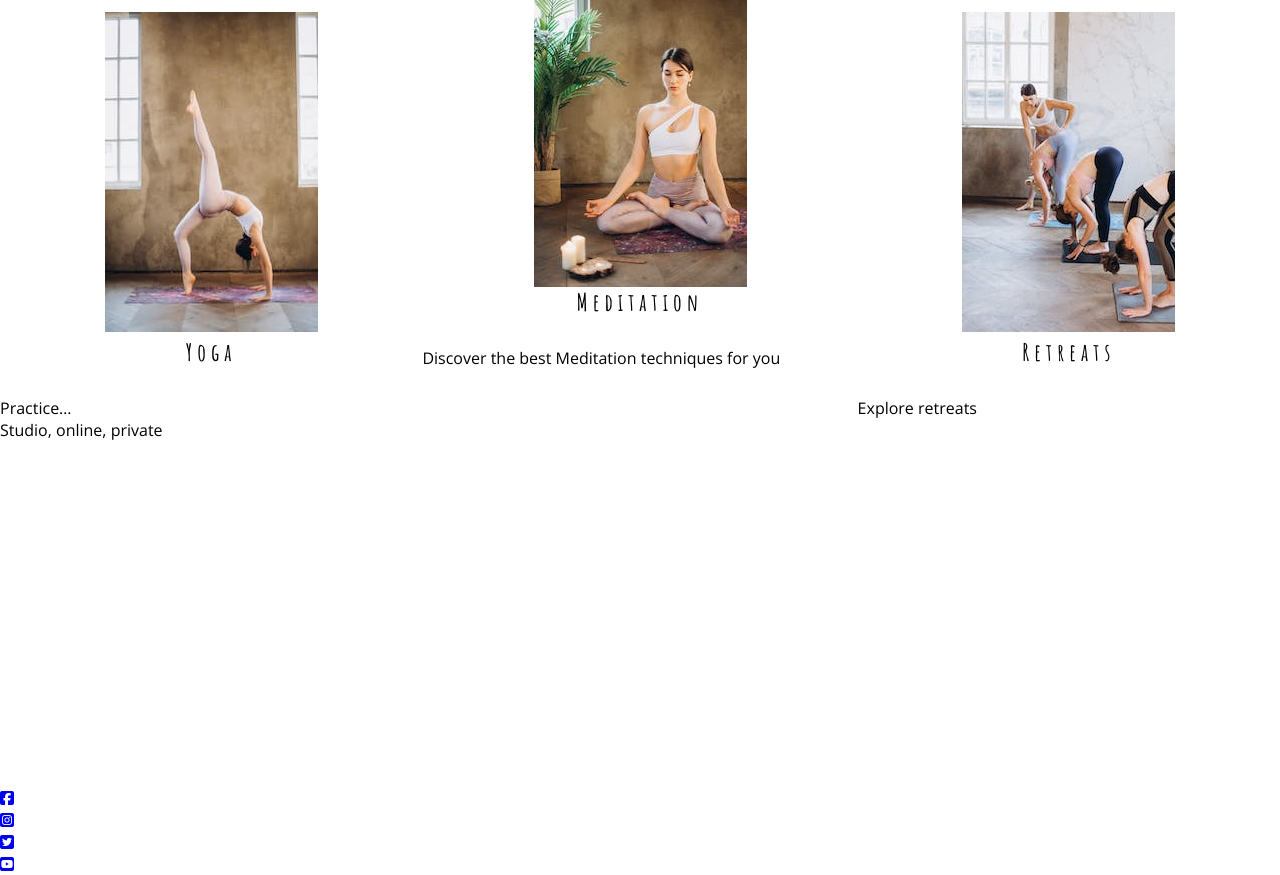
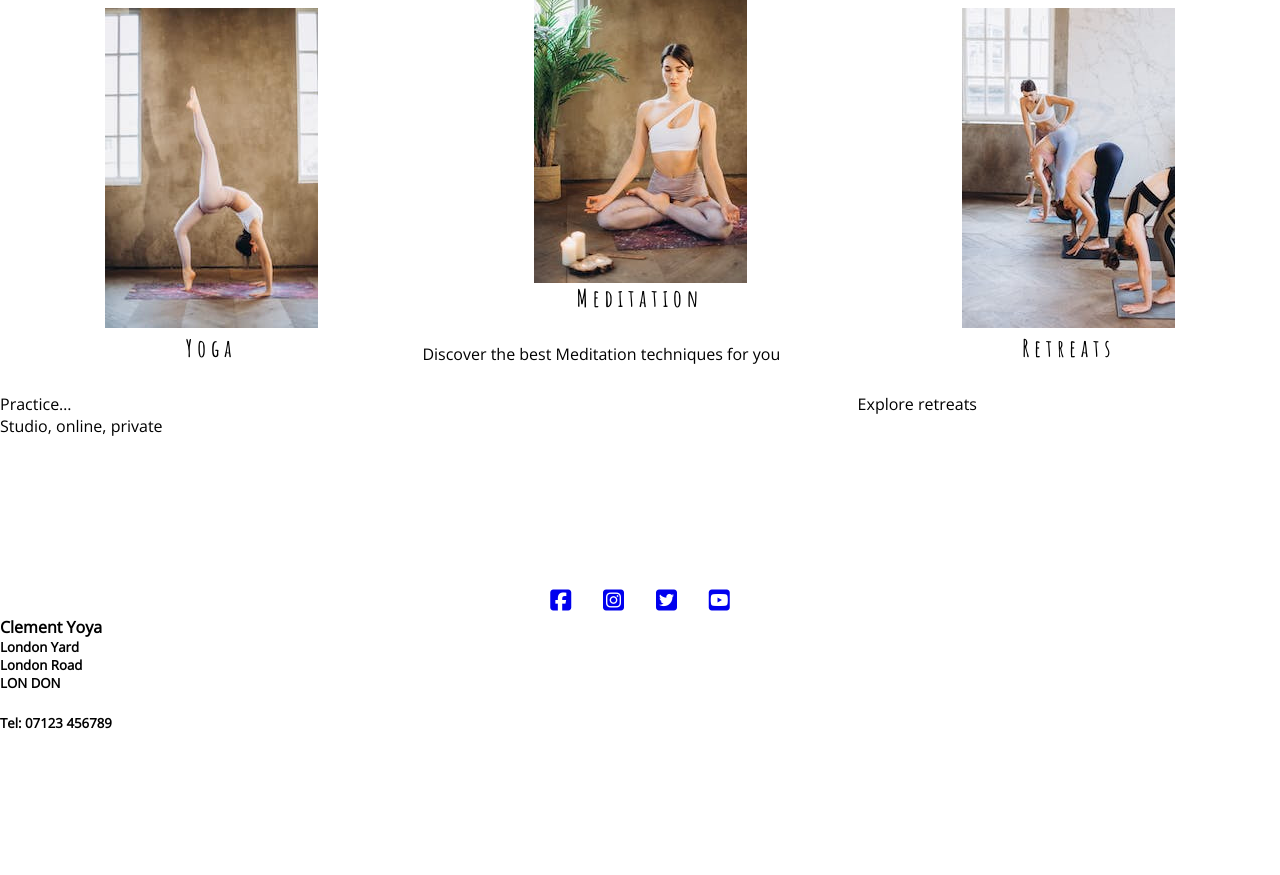
Before and after one commit to saramorrin/clement-yoga, a plain HTML site: page index.html in a window 1280 px wide. Shown: the part 1167-2042 px from the top of the page. After the commit the page ends 1899 px from the top, so only its background shows below. Drawn offline with nearby package versions, Linux system fonts and the light colour scheme.

Commit message:
Add styling to social media icons

```diff
--- a/assets/css/style.css
+++ b/assets/css/style.css
@@ -25,7 +25,7 @@ h1, h2 {
 #menu {
     text-transform: uppercase;
     letter-spacing: 5px;
-    font-size: 100%;
+    font-size: 90%;
     text-align: center;
     list-style-type: none;
     background-color: #D9BDB2;
@@ -39,8 +39,8 @@ h1, h2 {
 #menu a {
     text-decoration: none;
     color: inherit;
-    display: inline-block;
-    padding: none;
+    display: inline;
+    margin: 1%;
 }
 
 #menu a:hover {
@@ -87,7 +87,7 @@ h1, h2 {
 }
 
 #types {
-    height: 800px;
+    height: 600px;
 }
 
 #left-about {
@@ -129,3 +129,14 @@ h1, h2 {
 #types h2 {
     text-align: center;
 }
+
+.social-links{
+    text-align: center;
+}
+
+.social-links > li {
+    display: inline;
+    font-size: 150%;
+    margin: 1%;
+
+}
--- a/index.html
+++ b/index.html
@@ -65,7 +65,7 @@
         </div>
     </section>
     <footer>
-        <ul>
+        <ul class="social-links">
             <li>
                 <a href="http://facebook.com" target="_blank" rel="noopener"
                 aria-label="Visit our Facebook page (opens in new tab)"><i class="fab fa-facebook-square"></i></a>
@@ -83,6 +83,12 @@
                 aria-label="Visit our YouTube page (opens in new tab)"><i class="fab fa-youtube-square"></i></a>
             </li>
         </ul>
+        <h4>Clement Yoya</h4>
+        <h5>London Yard</h5>
+        <h5>London Road</h5>
+        <h5>LON DON</h5>
+        <br>
+        <h5>Tel: 07123 456789</h5>
     </footer>
 
     <script src="https://kit.fontawesome.com/21ba00f012.js" crossorigin="anonymous"></script>
```
